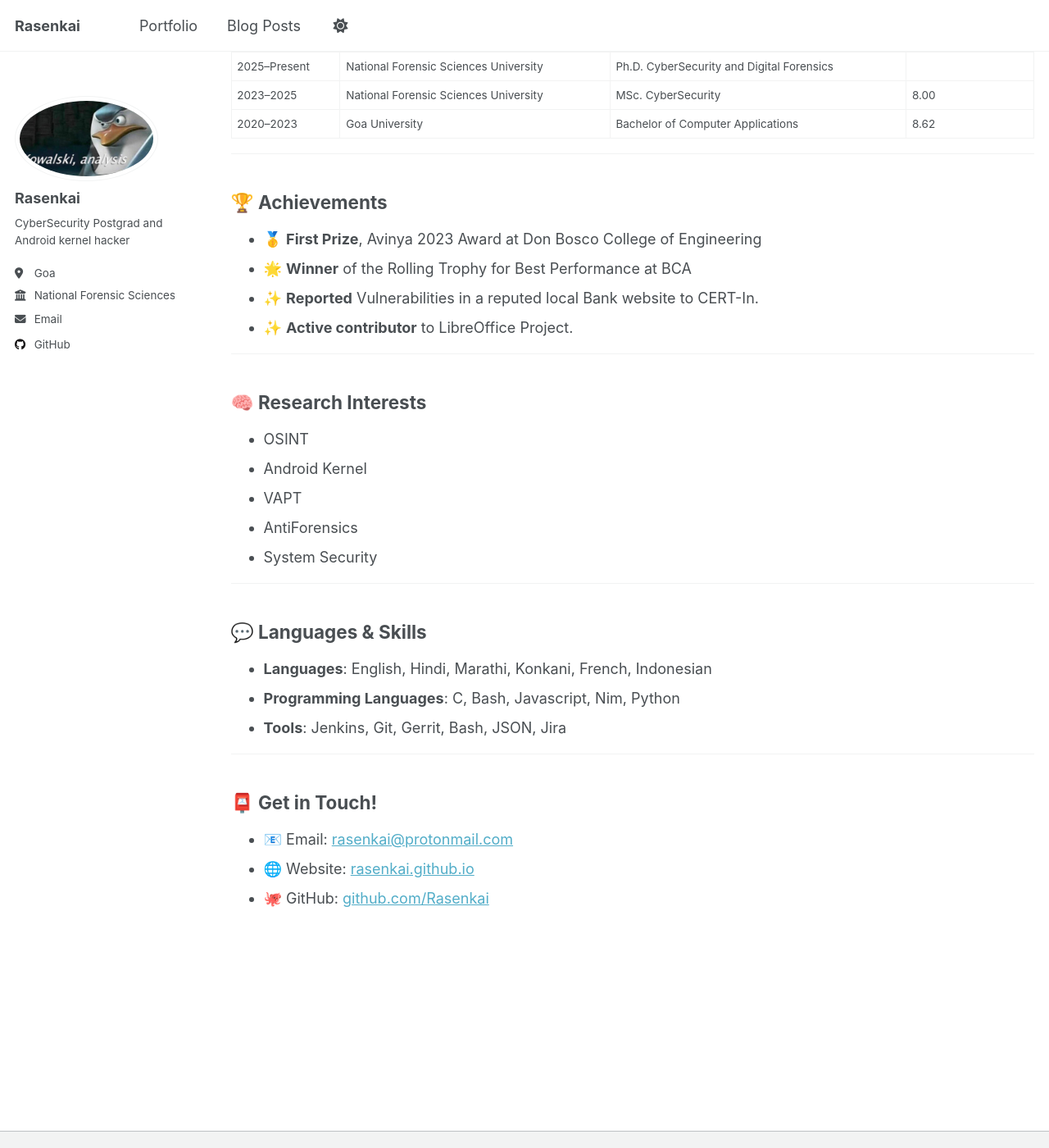
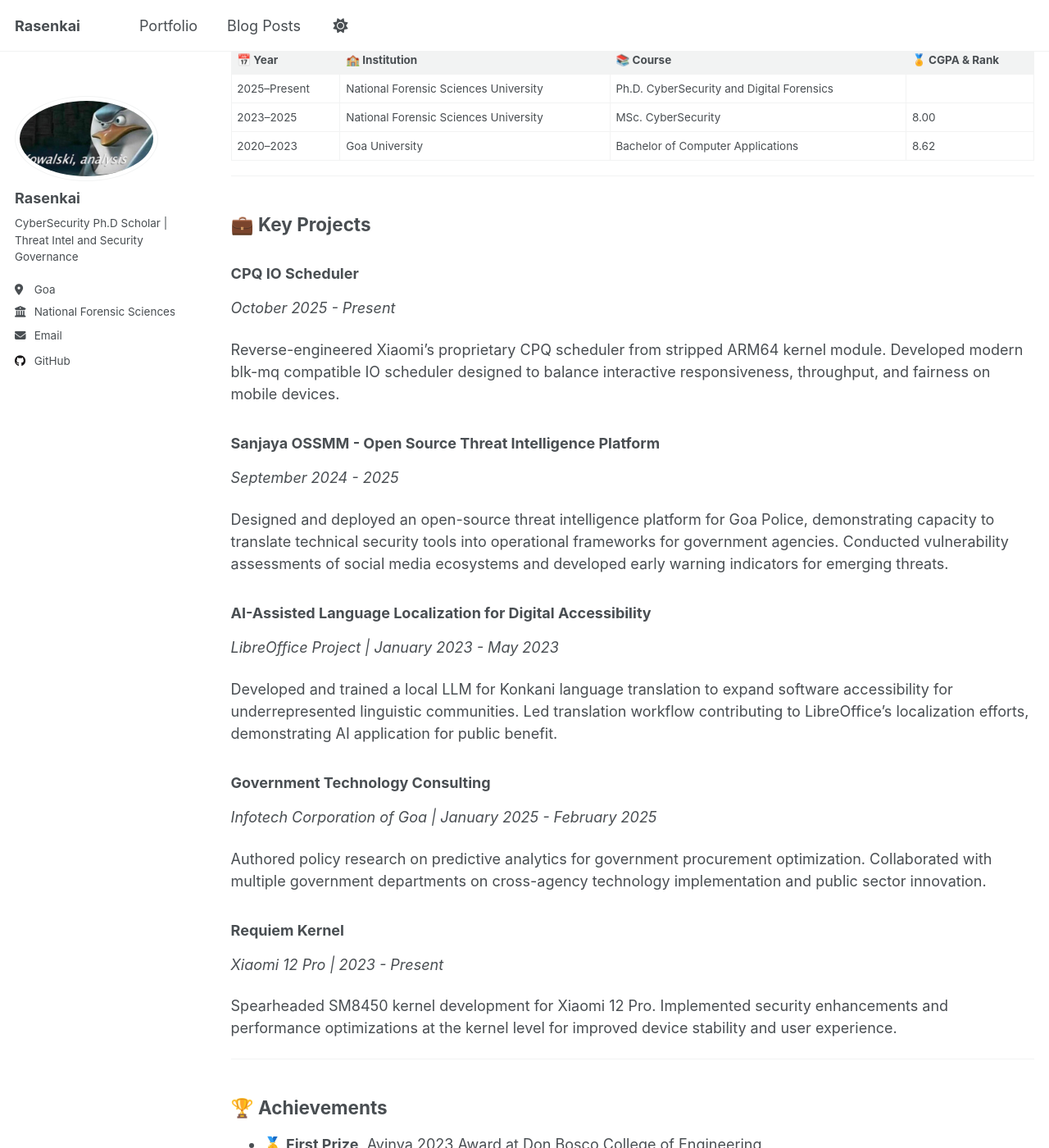
Before and after one commit to Rasenkai/rasenkai.github.io, a Jekyll site: the page built from _pages/about.md, in a window 1280 px wide and 1400 px high, scrolled down 352 px. Shown: the whole window at 82% size. Built offline with Jekyll 4.4.1, drawn with Linux system fonts in a browser that asks for light colours; a script that is not in the unit is left out; some of the changed text lies outside the part shown.

Commit message:
v6
Signed-off-by: Rasenkai <rasenkai99@gmail.com>

```diff
--- a/_config.yml
+++ b/_config.yml
@@ -13,7 +13,7 @@ title                    : "Rasenkai"
 title_separator          : "-"
 name                     : &name "Rasenkai"
 description        : |
-  CyberSecurity Ph.D Scholar and Android kernel hacker
+  CyberSecurity Ph.D Scholar | Threat Intel and Security Governance
 url                      : "https://rasenkai.github.io"
 baseurl                  : "" # the subpath of your site, e.g. "/blog"
 repository               : "academicpages/academicpages.github.io"
@@ -25,7 +25,7 @@ author:
   # Biographic information
   avatar           : "profile.png"
   name             : "Rasenkai"
-  bio              : "CyberSecurity Postgrad and Android kernel hacker"
+  bio              : "CyberSecurity Ph.D Scholar | Threat Intel and Security Governance"
   location         : "Goa"
   employer         : "National Forensic Sciences University"
   email            : "rasenkai@protonmail.com"
--- a/_pages/about.md
+++ b/_pages/about.md
@@ -10,11 +10,11 @@ redirect_from:
 
 {% include base_path %}
 
-👋 **Hi, I'm Rasenkai** I'm a CyberSecurity expert and Linux Kernel hacker with over 5 years experience in Android.
+👋 **Hi, I'm Rasenkai** I'm a CyberSecurity researcher, specializing in Threat Intelligence, Linux and Security governance.
 
 📍 Based in Goa.
 
-I'm passionate about **OSINT**, **Threat Hunting**, and **System Security**.
+I'm passionate about **Threat Hunting**, **OSINT**, **AI Safety **, and **System Security**.
 
 ---
 
@@ -29,30 +29,68 @@ I'm passionate about **OSINT**, **Threat Hunting**, and **System Security**.
 
 ---
 
+## 💼 Key Projects
+
+### CPQ IO Scheduler
+*October 2025 - Present*
+
+Reverse-engineered Xiaomi's proprietary CPQ scheduler from stripped ARM64 kernel module. Developed modern blk-mq compatible IO scheduler designed to balance interactive responsiveness, throughput, and fairness on mobile devices.
+
+### Sanjaya OSSMM - Open Source Threat Intelligence Platform
+*September 2024 - 2025*
+
+Designed and deployed an open-source threat intelligence platform for Goa Police, demonstrating capacity to translate technical security tools into operational frameworks for government agencies. Conducted vulnerability assessments of social media ecosystems and developed early warning indicators for emerging threats.
+
+### AI-Assisted Language Localization for Digital Accessibility
+*LibreOffice Project | January 2023 - May 2023*
+
+Developed and trained a local LLM for Konkani language translation to expand software accessibility for underrepresented linguistic communities. Led translation workflow contributing to LibreOffice's localization efforts, demonstrating AI application for public benefit.
+
+### Government Technology Consulting
+*Infotech Corporation of Goa | January 2025 - February 2025*
+
+Authored policy research on predictive analytics for government procurement optimization. Collaborated with multiple government departments on cross-agency technology implementation and public sector innovation.
+
+### Requiem Kernel
+*Xiaomi 12 Pro | 2023 - Present*
+
+Spearheaded SM8450 kernel development for Xiaomi 12 Pro. Implemented security enhancements and performance optimizations at the kernel level for improved device stability and user experience.
+
+---
+
+
 ## 🏆 Achievements
 
 - 🥇 **First Prize**, Avinya 2023 Award at Don Bosco College of Engineering
 - 🌟 **Winner** of the Rolling Trophy for Best Performance at BCA
-- ✨ **Reported** Vulnerabilities in a reputed local Bank website to CERT-In.
+- 🔒 **Vulnerability Disclosure** to CERT-In for national cybersecurity incident response
 - ✨ **Active contributor** to LibreOffice Project.
+- 🎤 **Technical Organizer**, Vibrant Goa International Tech Summit 2024
 
 ---
 
 ## 🧠 Research Interests
 
-- OSINT
-- Android Kernel
-- VAPT
-- AntiForensics
-- System Security
+**Security & Governance**
+- AI Safety & Governance
+- Threat Intelligence & OSINT
+- Critical Infrastructure Security
+- Technology Policy for Emerging Risks
+
+**Technical Security**
+- Android Kernel & System Security
+- Digital Forensics & AntiForensics
+- VAPT (Vulnerability Assessment & Penetration Testing)
 
 ---
 
 ## 💬 Languages & Skills
 
+- **Policy & Analysis**: Technical-to-policy translation, Cross-agency coordination, Stakeholder communication, Government technology implementation
+- **Cybersecurity**: OSINT, VAPT, Risk Assessment, Threat Modeling, CIS Assessment
+- **Programming**: C, Bash, Javascript, Nim, Python
+- **Tools**: Jenkins, Git, Gerrit, Bash, JSON, Jira
 - **Languages**: English, Hindi, Marathi, Konkani, French, Indonesian
-- **Programming Languages**: C, Bash, Javascript, Nim, Python
-- **Tools**: Jenkins, Git, Gerrit, Bash, JSON, Jira
 
 ---
 
```
